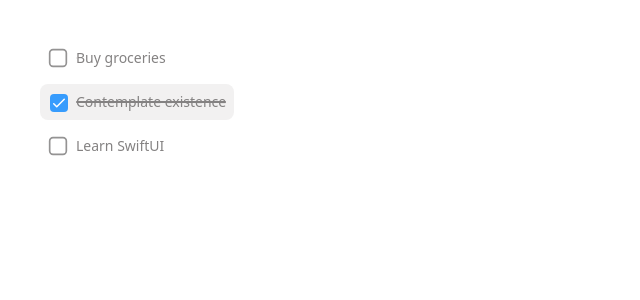
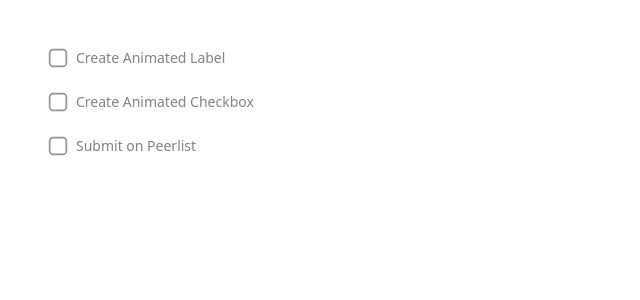
Before and after one commit to samitkapoor/peerlist-ui-challenge, a React (Vite) app: page /todo-list in a window 1280 px wide. Shown: the top 300 px of the page, without its empty margins (0-640 px from the left). Built offline with nearby package versions, Linux system fonts and the light colour scheme.

Commit message:
Update TodoList items with new labels for better clarity and relevance

```diff
--- a/src/challenges/TodoList.tsx
+++ b/src/challenges/TodoList.tsx
@@ -10,17 +10,17 @@ interface Option {
 const options: Option[] = [
   {
     id: 1,
-    label: 'Buy groceries',
+    label: 'Create Animated Label',
     completed: false
   },
   {
     id: 2,
-    label: 'Contemplate existence',
-    completed: true
+    label: 'Create Animated Checkbox',
+    completed: false
   },
   {
     id: 3,
-    label: 'Learn SwiftUI',
+    label: 'Submit on Peerlist',
     completed: false
   }
 ];
```
